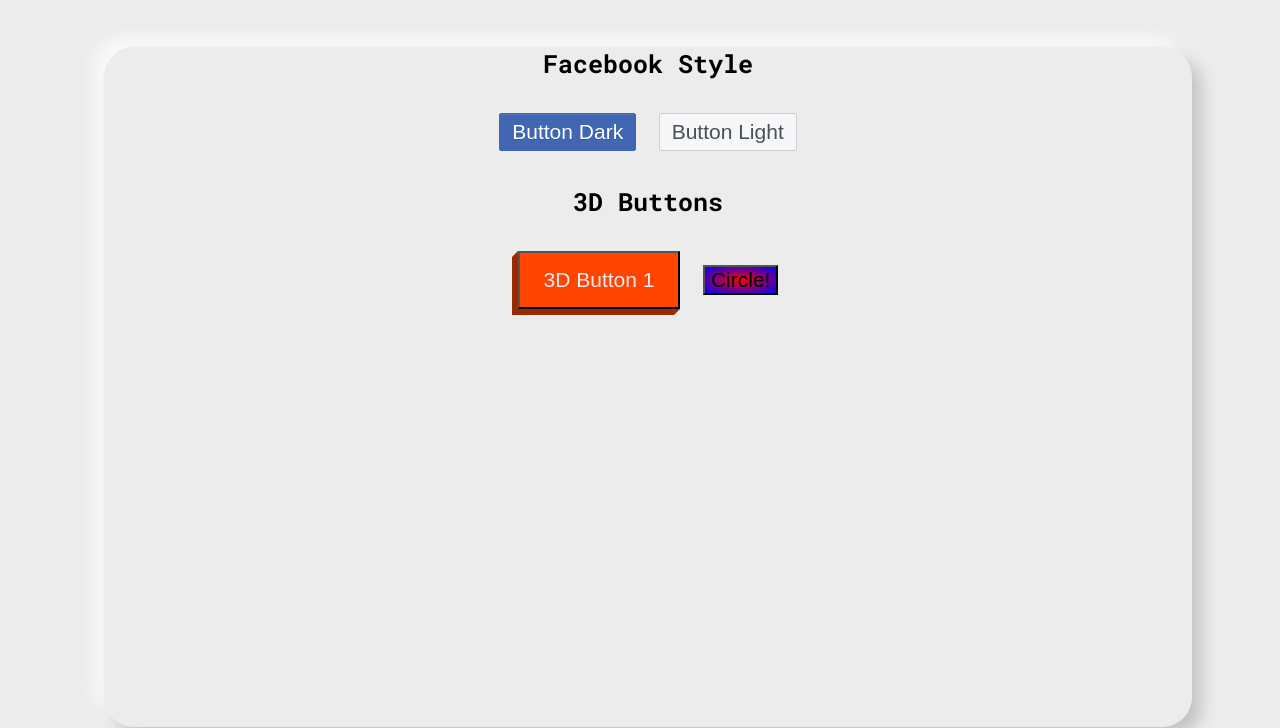
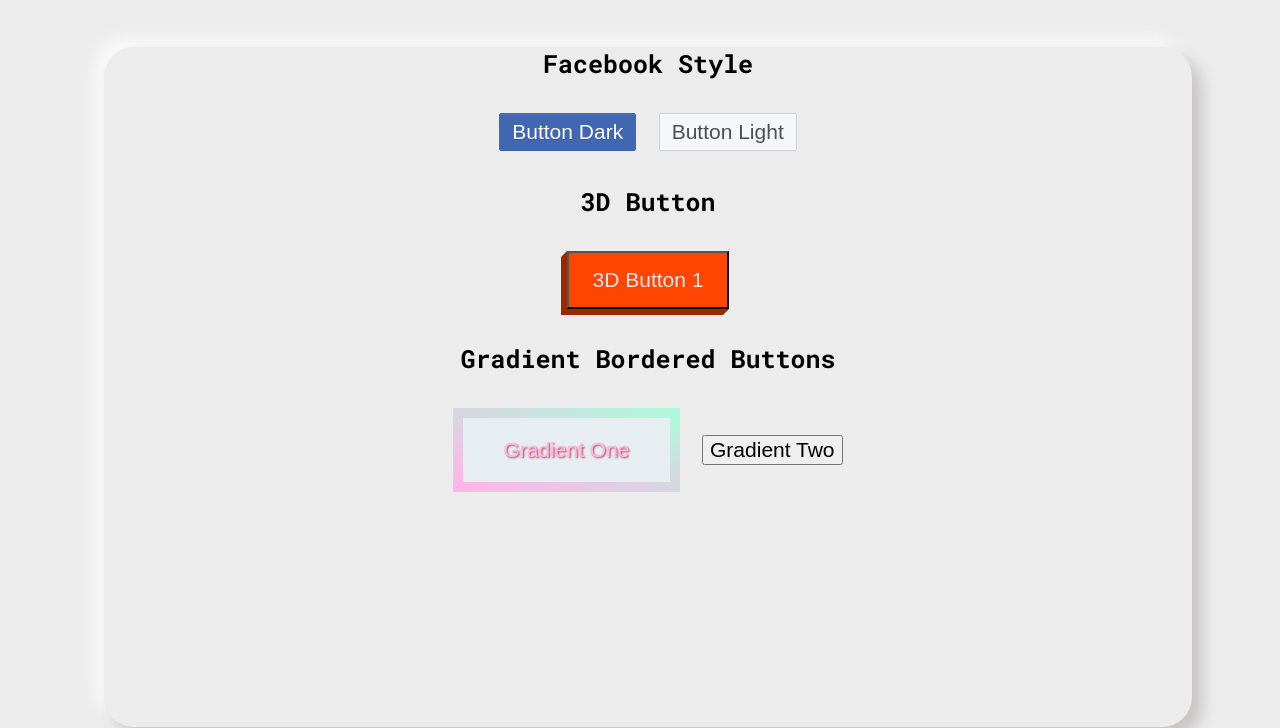
Before and after one commit to camposCode/fancyButtonsCSS, a plain HTML site: page index.html in a window 1280 px wide. Shown: the part 100-828 px from the top of the page. Drawn offline with Linux system fonts and the light colour scheme.

Commit message:
gradient button one done

```diff
--- a/index.html
+++ b/index.html
@@ -34,11 +34,19 @@
             <!--*********** 3D BUTTONS *************-->
 
             <section>
-                <h4>3D Buttons</h4>
+                <h4>3D Button</h4>
                 <button type="button" name="button" class="btn-3d-1">3D Button 1</button>
+            </section>
 
-                <button type="button" name="button" class="btn-3d-2">Circle!</button>
+            <!--********** GRADIENT BORDERED BUTTONS **********-->
+
+            <section>
+                <h4>Gradient Bordered Buttons</h4>
+                <button type="button" name="button" class="gradient-1">Gradient One</button>
+
+                <button type="button" name="button" class="gradient-2">Gradient Two</button>
             </section>
+
         </div>
     </body>
 </html>
--- a/style.css
+++ b/style.css
@@ -1,7 +1,9 @@
+/* /////////////////////////
 /* /////////////////////////
 //////GENERAL */
 html{
     font-size: 62.5%;
+    box-sizing: border-box;
 }
 
 body{
@@ -101,8 +103,6 @@
 /* /////////////////////////
 //////3D BUTTONS */
 
-
-/* *******BOX******* */
 .btn-3d-1{
     position: relative;
     background: orangered;
@@ -154,14 +154,34 @@
 }
 
 
-/* *********CIRCLE********* */
+/* /////////////////////////
+//////GRADIENT BORDERED BUTTONS */
 
-.btn-3d-2{
+/* ********** FIRST GRADIENT ********** */
+
+.gradient-1{
+    position: relative;
+    z-index: 1;
+    display: inline-block;
+    padding: 2rem 4rem;
+    background-color: #e7eef1;
+    border: solid 10px transparent;
+    border-image: linear-gradient(to top right, #FFB5E8,#AFF8DB);
+    border-image-slice: 1;
+    color: #FFB5E8;
+    transition: all 0.5s ease-in-out;
+    text-shadow: 1px 1px 2px #AA3939;
+}
+
+
+.gradient-1:hover{
+    background-image: linear-gradient(to top right, #FFB5E8, #AFF8DB);
+    color: #AA3939;
+    text-shadow: 1px 1px 2px #FFB5E8;
+}
+
+/* ********** SECOND GRADIENT ********** */
+
+.gradient-2{
     margin-left: 2rem;
 }
-
-.btn-3d-2{
-    position: relative;
-    background: #ecd300;
-    background: -webkit-radial-gradient(red, blue);
-}
```
